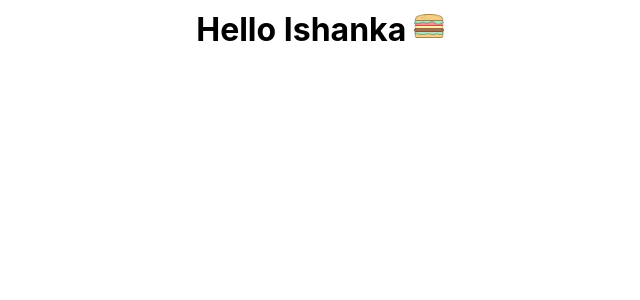
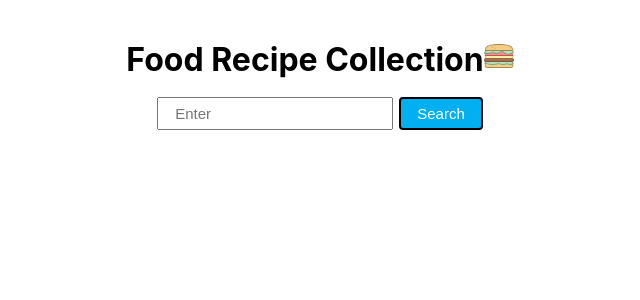
Before and after one commit to RPIUdishan/recipe-app, a React (Create React App) app: page / in a window 1280 px wide. Shown: the top 300 px of the page, without its empty margins (320-960 px from the left). Built offline with nearby package versions, Linux system fonts and the light colour scheme.

Commit message:
add input field and button with css

```diff
--- a/src/App.css
+++ b/src/App.css
@@ -1,11 +1,33 @@
 .app{
-  padding-top: 10px;
+  padding: 40px 24px;
   display: flex;
   justify-content: center;
   align-items: center;
+  flex-direction: column;
 }
 
 .headerIcon{
   height: 30px;
   width: 30px;
 }
+
+.appSearchForm{
+  margin-top: 18px;
+}
+
+.appInput{
+  padding: 6px 16px;
+  min-width: 200px;
+  max-width: 100vw;
+  font-size: 15px;
+}
+
+.appSubmit{
+  padding: 6px 16px;
+  font-size: 15px;
+  margin-left: 6px;
+  background-color: #02aff0;
+  border: 2px solid black;
+  border-radius: 4px;
+  color: white;
+}
--- a/src/App.js
+++ b/src/App.js
@@ -2,9 +2,12 @@ import './App.css';
 // import './key'
 import Axios from "axios"
 import headerIcon from './assets/images/headerIcon.png'
+import { useState } from 'react';
 
 //hi
 function App() {
+
+  var [query, setQuery] = useState("")
 
   const YOUR_APP_ID = "bbd18a7c";
   const YOUR_APP_KEY = "7aeeb949663b0c475df765e6a981bdc2";
@@ -18,7 +21,21 @@ function App() {
 
   return (
     <div className="app">
-      <h1 onClick={getRecipes}>Hello Ishanka <img className="headerIcon" src={headerIcon} alt="fireSpot"/></h1>
+      <h1 onClick={getRecipes}>Food Recipe Collection<img className="headerIcon" src={headerIcon} alt="fireSpot"/></h1>
+      <form className="appSearchForm">
+        <input
+        type="text"
+        className="appInput"
+        placeholder="Enter"
+        value={query}
+        onChange={(e) => setQuery(e.target.value)}
+        />
+        <input
+        type="submit"
+        className="appSubmit"
+        value="Search"
+        />
+      </form>
     </div>
   );
 }
--- a/src/index.css
+++ b/src/index.css
@@ -1,3 +1,5 @@
+@import url('https://fonts.googleapis.com/css2?family=Roboto:wght@300&display=swap');
+
 body {
   margin: 0;
   font-family: -apple-system, BlinkMacSystemFont, 'Segoe UI', 'Roboto', 'Oxygen',
```
